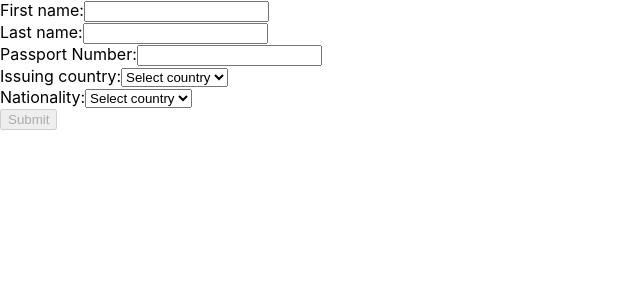
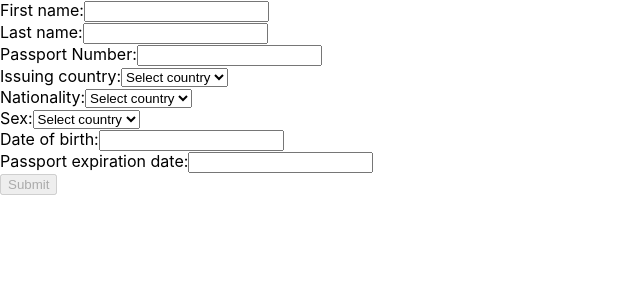
Before and after one commit to AlexOg37/form-with-validation, a React (Create React App) app: page / in a window 1280 px wide. Shown: the top 300 px of the page, without its empty margins (0-640 px from the left). Built offline with nearby package versions, Linux system fonts and the light colour scheme.

Commit message:
add three new fields

```diff
--- a/src/App/Form.tsx
+++ b/src/App/Form.tsx
@@ -86,6 +86,30 @@ const Form: React.FC = () => {
         onBlur={() => dispatch(setError('nationality', values.nationality))}
         options={tempSelectOptions}
       />
+      <SelectField
+        label='Sex'
+        name='sex'
+        value={values.sex}
+        onChange={value => dispatch(setValue('sex', value))}
+        onBlur={() => dispatch(setError('sex', values.nationality))}
+        options={tempSelectOptions}
+      />
+      <TextInput
+        label='Date of birth'
+        name='date-of-birth'
+        value={values.dateOfBirth}
+        onChange={e => handleFiledChange(e, 'dateOfBirth')}
+        onBlur={e => handleFiledTouch(e, 'dateOfBirth', validatePassport)}
+        error={errors.dateOfBirth}
+      />
+      <TextInput
+        label='Passport expiration date'
+        name='passport-expiration'
+        value={values.passportExpiration}
+        onChange={e => handleFiledChange(e, 'passportExpiration')}
+        onBlur={e => handleFiledTouch(e, 'passportExpiration', validatePassport)}
+        error={errors.passportExpiration}
+      />
       <button type='submit' disabled={!isFormValid}>{submitButton}</button>
     </>
   );
--- a/src/actions.ts
+++ b/src/actions.ts
@@ -4,6 +4,9 @@ export type Values = {
   passport: string;
   country: string;
   nationality: string;
+  sex: string;
+  dateOfBirth: string;
+  passportExpiration: string;
 }
 
 export type Errors = {
--- a/src/reducer.ts
+++ b/src/reducer.ts
@@ -5,7 +5,10 @@ const defaultValues: Values = {
   surname: '',
   passport: '',
   country: '',
-  nationality: ''
+  nationality: '',
+  sex: '',
+  dateOfBirth: '',
+  passportExpiration: ''
 }
 
 export const defaultState: State = {
```
